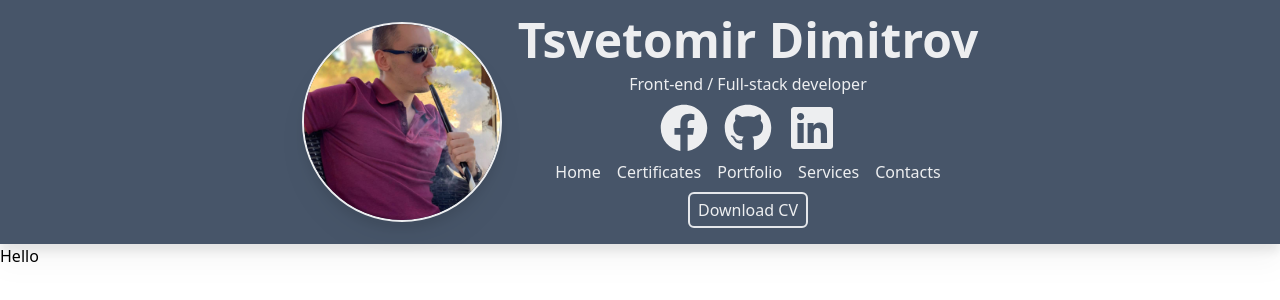
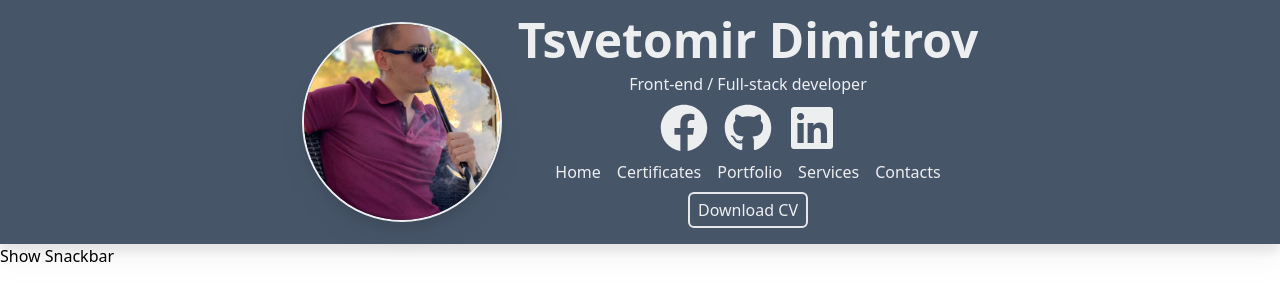
Before and after one commit to dimitrov93/myNextPortfolio, a Next.js app: page /services in a window 1280 px wide. Shown: the top 300 px of the page. Built offline with nearby package versions, Linux system fonts and the light colour scheme.

Commit message:
snackbar global, fixing some pages

```diff
--- a/src/app/contacts/page.tsx
+++ b/src/app/contacts/page.tsx
@@ -1,43 +1,7 @@
-"use client";
+import ContactsForm from "@/components/Form/ContactsForm";
 import Image from "next/image";
-import Link from "next/link";
-import { FormEvent, useState } from "react";
-import emailjs from "@emailjs/browser";
-import { useRef } from "react";
-import CustomSnackbar from "@/components/SnackBar/SnackBar";
 
 export default function Contacts() {
-  const form = useRef(null);
-  const [snackbarOpen, setSnackbarOpen] = useState(false);
-
-  const sendEmail = (event: FormEvent<HTMLFormElement>) => {
-    event.preventDefault();
-
-    if (
-      process.env.NEXT_PUBLIC_EMAILJS_SERVICE_ID &&
-      process.env.NEXT_PUBLIC_EMAILJS_TEMPLATE_ID &&
-      process.env.NEXT_PUBLIC_EMAILJS_USER_ID &&
-      form.current
-    ) {
-      emailjs
-        .sendForm(
-          process.env.NEXT_PUBLIC_EMAILJS_SERVICE_ID,
-          process.env.NEXT_PUBLIC_EMAILJS_TEMPLATE_ID,
-          form.current,
-          process.env.NEXT_PUBLIC_EMAILJS_USER_ID
-        )
-        .then(
-          (result) => {
-            setSnackbarOpen(true);
-          },
-          (error) => {
-            alert(error.text);
-          }
-        );
-      event.currentTarget.reset();
-      setSnackbarOpen(false);
-    }
-  };
   return (
     <>
       <div className=" container shadow-lg mx-auto grid md:grid-cols-1 lg:grid-cols-3">
@@ -53,47 +17,10 @@ export default function Contacts() {
         <div className="col-span-2  my-auto  p-6">
           <div className="flex flex-col gap-16 my-auto">
             <h1 className="text-5xl text-center">Send me a message</h1>
-
-            <form
-              ref={form}
-              className="flex flex-col gap-2"
-              onSubmit={sendEmail}
-            >
-              <input
-                type="text"
-                name="name"
-                placeholder="Enter your name"
-                className="p-4 shadow-xl focus:outline-none"
-              />
-              <input
-                type="email"
-                name="email"
-                placeholder="Enter your email"
-                className="p-4 shadow-lg focus:outline-none"
-              />
-              <textarea
-                name="message"
-                placeholder="Enter your message"
-                className="p-4 shadow-lg h-3/4 focus:outline-none"
-              />
-
-              <button
-                type="submit"
-                className="mt-4 place-self-end border border-slate-600 px-8 py-2 rounded-md bg-slate-600 text-white hover:bg-white hover:text-slate-600"
-              >
-                Send
-              </button>
-            </form>
+            <ContactsForm />
           </div>
         </div>
       </div>
-
-      {snackbarOpen && (
-        <CustomSnackbar
-          alertText="Message is successfully sent!"
-          severity="success"
-        />
-      )}
     </>
   );
 }
--- /dev/null
+++ b/src/app/context/SnackbarContext.tsx
@@ -0,0 +1,37 @@
+"use client"
+import React, { createContext, ReactNode, useContext, useState } from "react";
+import CustomSnackbar, { CustomSnackbarProps } from "../../components/SnackBar/SnackBar";
+
+interface SnackbarContextProps {
+  showSnackbar: (options: CustomSnackbarProps) => void;
+}
+
+const SnackbarContext = createContext<SnackbarContextProps | undefined>(undefined);
+
+export const SnackbarProvider: React.FC<{ children: ReactNode }> = ({ children }) => {
+  const [snackbarOptions, setSnackbarOptions] = useState<CustomSnackbarProps | null>(null);
+
+  const showSnackbar = (options: CustomSnackbarProps) => {
+    setSnackbarOptions(options);
+  };
+
+  return (
+    <SnackbarContext.Provider value={{ showSnackbar }}>
+      {children}
+      {snackbarOptions && (
+        <CustomSnackbar
+          alertText={snackbarOptions.alertText}
+          severity={snackbarOptions.severity}
+        />
+      )}
+    </SnackbarContext.Provider>
+  );
+};
+
+export const useSnackbar = () => {
+  const context = useContext(SnackbarContext);
+  if (!context) {
+    throw new Error("useSnackbar must be used within a SnackbarProvider");
+  }
+  return context;
+};
--- a/src/app/layout.tsx
+++ b/src/app/layout.tsx
@@ -1,6 +1,7 @@
 import type { Metadata } from "next";
 import "./globals.css";
 import NavBar from "@/components/Nav/NavBar";
+import { SnackbarProvider } from "./context/SnackbarContext";
 
 export const metadata: Metadata = {
   title: "Tsvetomir's Portfolio",
@@ -14,9 +15,11 @@ export default function RootLayout({
 }>) {
   return (
     <html lang="en">
-      <body className="dark:bg-slate-800">
-        <NavBar />
-        <main>{children}</main>
+      <body className="dark:bg-slate-800" suppressHydrationWarning={true}>
+        <SnackbarProvider>
+          <NavBar />
+          <main>{children}</main>
+        </SnackbarProvider>
       </body>
     </html>
   );
--- a/src/app/services/page.tsx
+++ b/src/app/services/page.tsx
@@ -1,10 +1,20 @@
 "use client";
 import * as React from "react";
+import { useSnackbar } from "../context/SnackbarContext";
 
 export default function ServicesPage() {
+  const { showSnackbar } = useSnackbar();
+
+  const handleClick = () => {
+    showSnackbar({
+      alertText: "Hello there!",
+      severity: "success",
+    });
+  };
+
   return (
     <div>
-        Hello
+      <button onClick={handleClick}>Show Snackbar</button>
     </div>
   );
 }
--- /dev/null
+++ b/src/components/Button/PrimaryButton.tsx
@@ -0,0 +1,16 @@
+import React from "react";
+
+interface ButtonProps {
+  text: string;
+}
+
+export default function PrimaryButton({ text }: ButtonProps) {
+  return (
+    <button
+      type="submit"
+      className="mt-4 place-self-end border border-slate-600 px-8 py-2 rounded-md bg-slate-600 text-white hover:bg-white hover:text-slate-600"
+    >
+      {text}
+    </button>
+  );
+}
--- /dev/null
+++ b/src/components/Form/ContactsForm.tsx
@@ -0,0 +1,56 @@
+"use client";
+import React, { useRef, FormEvent } from "react";
+import emailjs from "@emailjs/browser";
+import PrimaryButton from "../Button/PrimaryButton";
+import ContactsInput from "../Input/ContactsInput";
+import { useSnackbar } from "@/app/context/SnackbarContext";
+
+export default function ContactsForm() {
+  const { showSnackbar } = useSnackbar();
+
+
+  const form = useRef(null);
+  const sendEmail = (event: FormEvent<HTMLFormElement>) => {
+    event.preventDefault();
+
+    if (
+      process.env.NEXT_PUBLIC_EMAILJS_SERVICE_ID &&
+      process.env.NEXT_PUBLIC_EMAILJS_TEMPLATE_ID &&
+      process.env.NEXT_PUBLIC_EMAILJS_USER_ID &&
+      form.current
+    ) {
+      emailjs
+        .sendForm(
+          process.env.NEXT_PUBLIC_EMAILJS_SERVICE_ID,
+          process.env.NEXT_PUBLIC_EMAILJS_TEMPLATE_ID,
+          form.current,
+          'process.env.NEXT_PUBLIC_EMAILJS_USER_ID'
+        )
+        .then(
+          (result) => {
+            showSnackbar({
+              alertText: "Message sent successfully!",
+              severity: "success",
+            });
+          },
+          (error) => {
+            showSnackbar({
+              alertText: "Something went wrong! Please try again later.",
+              severity: "error",
+            });
+          }
+        );
+      event.currentTarget.reset();
+    }
+  };
+
+  return (
+    <>
+      <form ref={form} className="flex flex-col gap-2" onSubmit={sendEmail}>
+        <ContactsInput />
+
+        <PrimaryButton text="Send" />
+      </form>
+    </>
+  );
+}
--- /dev/null
+++ b/src/components/Input/ContactsInput.tsx
@@ -0,0 +1,28 @@
+import React from "react";
+
+export default function ContactsInput() {
+  return (
+    <>
+      <input
+        type="text"
+        name="name"
+        placeholder="Enter your name"
+        className="p-4 shadow-xl focus:outline-none"
+        required
+      />
+      <input
+        type="email"
+        name="email"
+        placeholder="Enter your email"
+        className="p-4 shadow-lg focus:outline-none"
+        required
+      />
+      <textarea
+        name="message"
+        placeholder="Enter your message"
+        className="p-4 shadow-lg h-3/4 focus:outline-none"
+        required
+      />
+    </>
+  );
+}
--- a/src/components/SnackBar/SnackBar.tsx
+++ b/src/components/SnackBar/SnackBar.tsx
@@ -1,9 +1,8 @@
-// CustomSnackbar.js
 import React, { useState } from "react";
 import Snackbar from "@mui/material/Snackbar";
 import Alert from "@mui/material/Alert";
 
-interface CustomSnackbarProps {
+export interface CustomSnackbarProps {
   alertText: string;
   severity?: "success" | "error" | "info" | "warning";
 }
```
